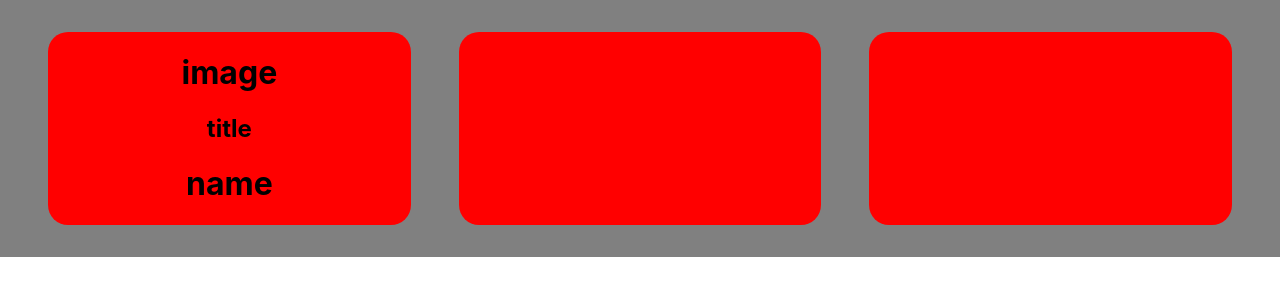
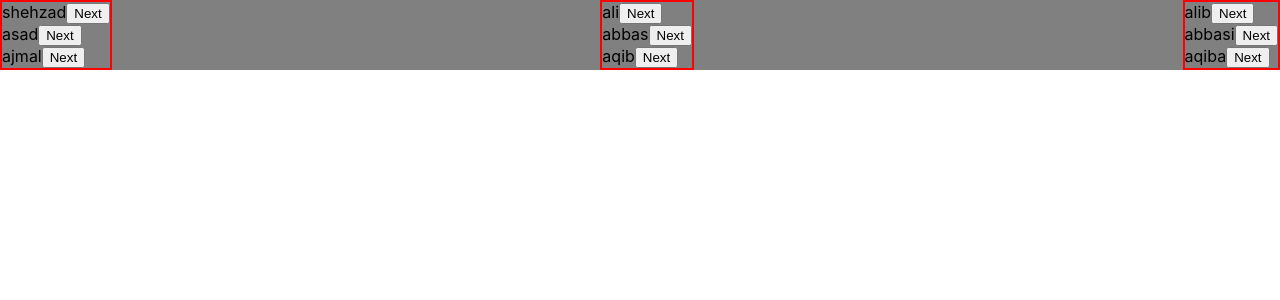
Before and after one commit to shahzadakram786/Practicing-useState-task3, a React (Create React App) app: page / in a window 1280 px wide. Shown: the top 300 px of the page. Built offline with nearby package versions, Linux system fonts and the light colour scheme.

Commit message:
making the task 3 functionality

```diff
--- a/src/App.js
+++ b/src/App.js
@@ -1,11 +1,10 @@
-import logo from './logo.svg';
-import './App.css';
-import Home from './page/home';
+import "./App.css";
+import MainPage from "./pages/MainPage";
 
 function App() {
   return (
-    <div className="App">
-     <Home/>
+    <div>
+      <MainPage />
     </div>
   );
 }
--- a/src/Components/Body/Body.js
+++ /dev/null
@@ -1,10 +0,0 @@
-import React from 'react'
-import CardStruc from './CardStruc/CardStruc'
-
-function Body() {
-  return (
-    <CardStruc/>
-  )
-}
-
-export default Body
--- a/src/Components/Body/CardStruc/CardStruc.jsx
+++ /dev/null
@@ -1,38 +0,0 @@
-import React from 'react'
-import './CardStry.css'
-
-function CardStruc() {
-  return (
-    <>
-      <div className='Card-Container'>
-
-        <div className='F-Ceo' style={{background:"red"}}>
-          <div>
-             <h1>image</h1>
-             <h2>title</h2>
-             <h1>name</h1>
-          </div>
-
-
-        </div>
-        <div className='F-Ceo' style={{background:"red"}}>
-
-
-        </div>
-        <div className='F-Ceo' style={{background:"red"}}>
-
-
-        </div>
-
-
-
-      </div>
-
-
-
-
-    </>
-  )
-}
-
-export default CardStruc
--- a/src/Components/Body/CardStruc/CardStry.css
+++ /dev/null
@@ -1,18 +0,0 @@
-.Card-Container{
-background-color: grey;
-padding: 2rem 3rem;
-display: flex;
-gap: 3rem;
-justify-content: space-evenly;
-
-
-
-}
-
-
-
-.F-Ceo{
-    width: 500px;
-    border-radius: 20px;
-
-}
--- /dev/null
+++ b/src/components/Card/arrays.js
@@ -0,0 +1,46 @@
+let arr1 = [
+  {
+    id: 1,
+    name: "shehzad",
+  },
+  {
+    id: 2,
+    name: "asad",
+  },
+  {
+    id: 3,
+    name: "ajmal",
+  },
+];
+
+let arr2 = [
+  {
+    id: 1,
+    name: "ali",
+  },
+  {
+    id: 2,
+    name: "abbas",
+  },
+  {
+    id: 3,
+    name: "aqib",
+  },
+];
+
+let arr3 = [
+    {
+      id: 1,
+      name: "alib",
+    },
+    {
+      id: 2,
+      name: "abbasi",
+    },
+    {
+      id: 3,
+      name: "aqiba",
+    },
+  ];
+
+module.exports = { arr1, arr2 ,arr3};
--- /dev/null
+++ b/src/components/Card/index.jsx
@@ -0,0 +1,16 @@
+import React from "react";
+import CardList from "../CardList";
+
+function Card({ data, nextData }) {
+  return (
+    <div
+      style={{
+        border: "2px solid red",
+      }}
+    >
+      <CardList data={data} nextData={nextData} />
+    </div>
+  );
+}
+
+export default Card;
--- /dev/null
+++ b/src/components/CardList/index.jsx
@@ -0,0 +1,14 @@
+import React from "react";
+import Data from "../Data";
+
+function CardList({ data, nextData }) {
+  return (
+    <div>
+      {data.map((item, index) => {
+        return <Data {...item} nextData={nextData } />;
+      })}
+    </div>
+  );
+}
+
+export default CardList;
--- /dev/null
+++ b/src/components/Data/index.jsx
@@ -0,0 +1,19 @@
+import React from "react";
+
+function Data({ id, name, nextData }) {
+  const handleNext = () => {
+    let newData = {
+      id: id,
+      name: name,
+    };
+    nextData(newData);
+  };
+  return (
+    <div>
+      <span>{name}</span>
+      <button onClick={handleNext}>Next</button>
+    </div>
+  );
+}
+
+export default Data;
--- a/src/page/home/index.js
+++ /dev/null
@@ -1,9 +0,0 @@
-import React from 'react'
-import Body from '../../Components/Body/Body'
-
-export default function Home() {
-  return (
-    <Body/>
-
-  )
-}
--- /dev/null
+++ b/src/pages/MainPage/index.jsx
@@ -0,0 +1,25 @@
+import React from "react";
+import Card from "../../components/Card";
+import { arr1, arr2, arr3 } from "../../components/Card/arrays";
+
+function MainPage() {
+  const nextData = (info) => {
+    console.log(info);
+  };
+  return (
+    <div
+      style={{
+        display: "flex",
+        justifyContent: "space-between",
+        width: "100%",
+        background:"grey"
+      }}
+    >
+      <Card data={arr1} nextData={nextData} />
+      <Card data={arr2} nextData={nextData} />
+      <Card data={arr3} nextData={nextData} />
+    </div>
+  );
+}
+
+export default MainPage;
```
Also changed, not shown: src/Components/Body/CardsArray/cardArray.js (deleted, +0 -24 lines), src/Components/Body/CardsList/Card.js (deleted, +0 -9 lines).
